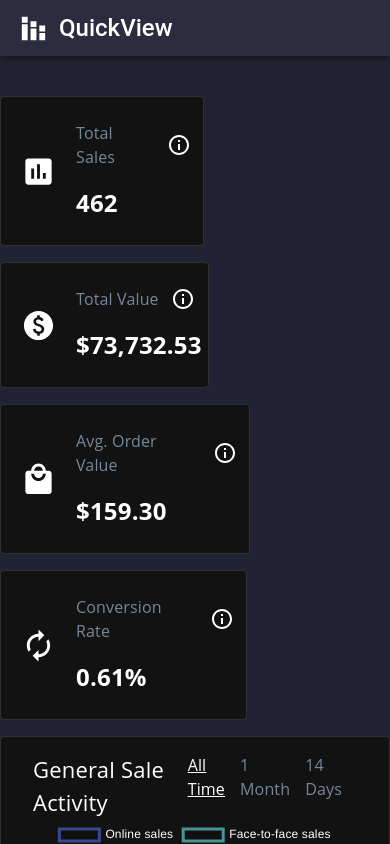
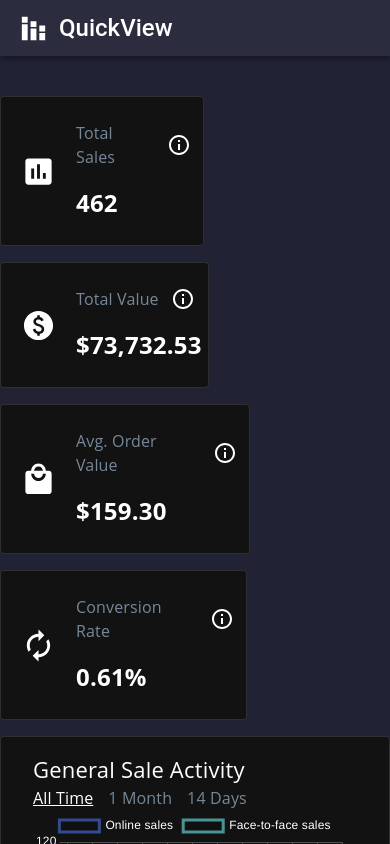
Before and after one commit to Sellucas/dashboard-app, a Next.js app: page /dashboard/Dashboard in a window 390 px wide. Shown: the top 844 px of the page. Built offline with nearby package versions, Linux system fonts and the light colour scheme; no server answers.

Commit message:
fix: chartHeader responsive

```diff
--- a/src/components/Dashboard/TransactionPerDay/TransactionPerDay.module.scss
+++ b/src/components/Dashboard/TransactionPerDay/TransactionPerDay.module.scss
@@ -90,6 +90,10 @@ $breakPoint: 1000px;
   flex-direction: row;
   justify-content: space-between;
 
+  @media screen and (max-width: 550px) {
+    flex-direction: column;
+  }
+
   div {
     display: flex;
     flex-direction: row;
```
